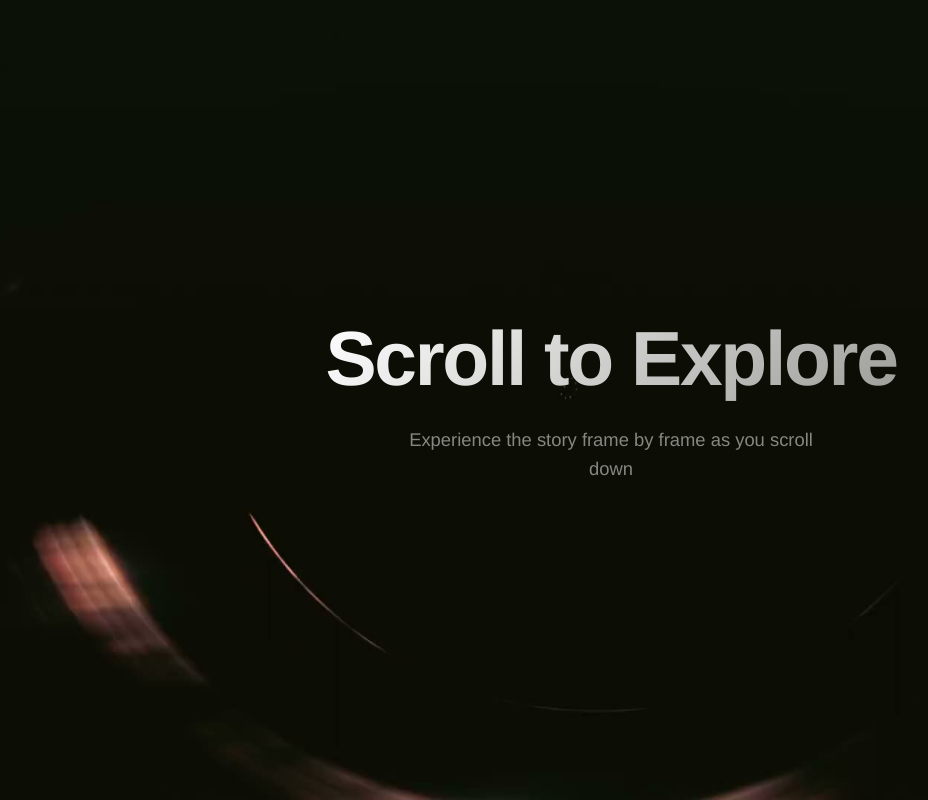
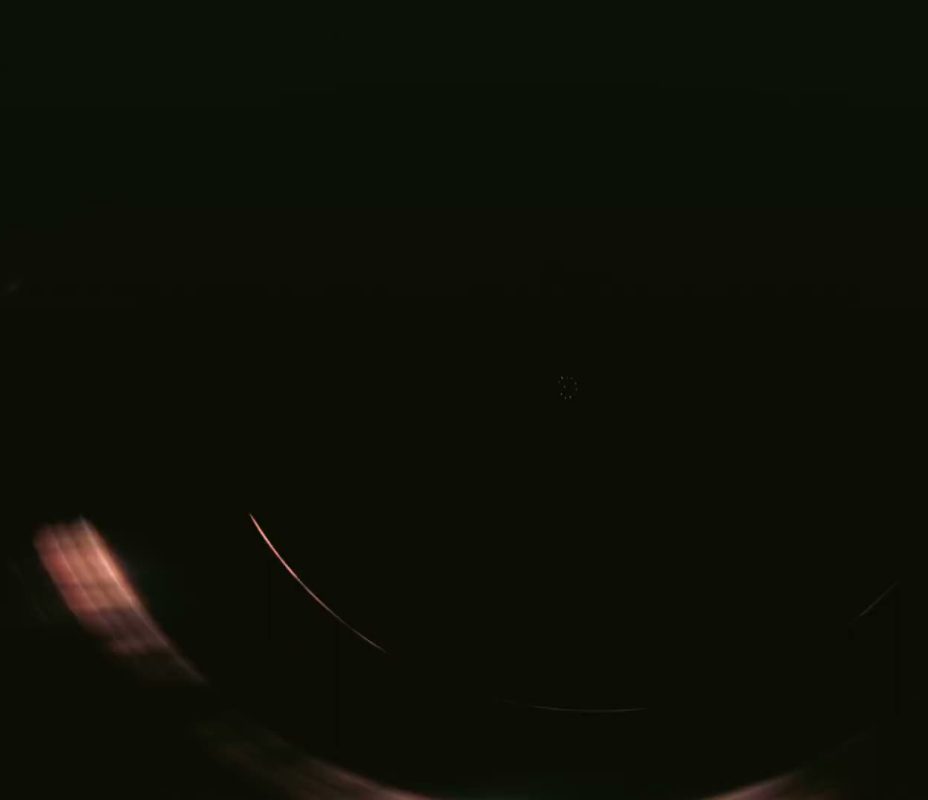
Before and after one commit to ManishRShetty/Scrollytelling-website, a Next.js app: page / in a window 1280 px wide. Shown: the top 800 px of the page, without its empty margins (29-957 px from the left). Built offline with nearby package versions, Linux system fonts and the light colour scheme; a web font is replaced by a local one.

Commit message:
feat: Implement initial scrollytelling page with scroll-driven section opacity and video background.

```diff
--- a/app/page.tsx
+++ b/app/page.tsx
@@ -1,78 +1,73 @@
 "use client";
 
-import { useEffect, useRef } from "react";
+import { useEffect, useState } from "react";
 import ScrollVideo from "./components/ScrollVideo";
 
-function useFadeIn() {
-  const ref = useRef<HTMLElement | null>(null);
-
-  useEffect(() => {
-    const el = ref.current;
-    if (!el) return;
-
-    const observer = new IntersectionObserver(
-      ([entry]) => {
-        if (entry.isIntersecting) {
-          el.style.opacity = "1";
-          el.style.transform = "translateY(0)";
-          el.style.filter = "blur(0px)";
-          observer.unobserve(el);
-        }
-      },
-      { threshold: 0.25 }
-    );
-
-    observer.observe(el);
-    return () => observer.disconnect();
-  }, []);
-
-  return ref;
+/** Maps scroll progress [0–1] to opacity using enter/peak/exit/leave thresholds */
+function calcOpacity(
+  p: number,
+  enter: number,
+  peak: number,
+  exit: number,
+  leave: number
+): number {
+  if (p < enter) return 0;
+  if (p < peak) return (p - enter) / (peak - enter);
+  if (p < exit) return 1;
+  if (p < leave) return 1 - (p - exit) / (leave - exit);
+  return 0;
 }
 
-const fadeStyle: React.CSSProperties = {
-  opacity: 0,
-  transform: "translateY(28px)",
-  filter: "blur(8px)",
-  transition:
-    "opacity 0.9s cubic-bezier(0.25, 0.46, 0.45, 0.94), transform 0.9s cubic-bezier(0.25, 0.46, 0.45, 0.94), filter 0.9s cubic-bezier(0.25, 0.46, 0.45, 0.94)",
-};
-
-const fadeStyleDelayed: React.CSSProperties = {
-  ...fadeStyle,
-  transitionDelay: "0.15s",
+const fixedSection: React.CSSProperties = {
+  position: "absolute",
+  inset: 0,
+  display: "flex",
+  flexDirection: "column",
+  alignItems: "center",
+  justifyContent: "center",
+  textAlign: "center",
+  padding: "0 2rem",
+  transition: "opacity 0.6s cubic-bezier(0.25, 0.46, 0.45, 0.94)",
 };
 
 export default function Home() {
-  const heroH1 = useFadeIn();
-  const heroP = useFadeIn();
-  const heroScroll = useFadeIn();
+  const [scroll, setScroll] = useState(0);
 
-  const midP = useFadeIn();
+  useEffect(() => {
+    const onScroll = () => {
+      const maxScroll =
+        document.documentElement.scrollHeight - window.innerHeight;
+      setScroll(maxScroll > 0 ? Math.min(window.scrollY / maxScroll, 1) : 0);
+    };
+    window.addEventListener("scroll", onScroll, { passive: true });
+    return () => window.removeEventListener("scroll", onScroll);
+  }, []);
 
-  const endH2 = useFadeIn();
-  const endP = useFadeIn();
+  // Each section's visible scroll window (0–1)
+  const heroOpacity = calcOpacity(scroll, 0, 0.04, 0.26, 0.33);
+  const midOpacity = calcOpacity(scroll, 0.33, 0.37, 0.62, 0.68);
+  const endOpacity = calcOpacity(scroll, 0.68, 0.72, 0.92, 1.0);
 
   return (
     <>
       <ScrollVideo />
 
-      <div style={{ position: "relative", zIndex: 1 }}>
-        {/* ——— Section 1: Hero ——— */}
-        <section
-          style={{
-            height: "100vh",
-            display: "flex",
-            flexDirection: "column",
-            alignItems: "center",
-            justifyContent: "center",
-            textAlign: "center",
-            padding: "0 2rem",
-          }}
-        >
+      {/* Tall spacer drives scroll length */}
+      <div style={{ height: "400vh" }} />
+
+      {/* Fixed overlay — all sections live here */}
+      <div
+        style={{
+          position: "fixed",
+          inset: 0,
+          zIndex: 10,
+          pointerEvents: "none",
+        }}
+      >
+        {/* ——— Hero ——— */}
+        <section style={{ ...fixedSection, opacity: heroOpacity }}>
           <h1
-            ref={heroH1 as React.RefObject<HTMLHeadingElement>}
             style={{
-              ...fadeStyle,
               fontSize: "clamp(2.5rem, 6vw, 5rem)",
               fontWeight: 700,
               letterSpacing: "-0.03em",
@@ -86,9 +81,7 @@ export default function Home() {
             Scroll to Explore
           </h1>
           <p
-            ref={heroP as React.RefObject<HTMLParagraphElement>}
             style={{
-              ...fadeStyleDelayed,
               marginTop: "1.5rem",
               fontSize: "1.15rem",
               fontWeight: 300,
@@ -102,9 +95,7 @@ export default function Home() {
 
           {/* Scroll indicator */}
           <div
-            ref={heroScroll as React.RefObject<HTMLDivElement>}
             style={{
-              ...{ ...fadeStyle, transitionDelay: "0.3s" },
               position: "absolute",
               bottom: "3rem",
               display: "flex",
@@ -124,53 +115,22 @@ export default function Home() {
             >
               Scroll
             </span>
-            <svg
-              width="20"
-              height="28"
-              viewBox="0 0 20 28"
-              fill="none"
-              style={{ opacity: 0.3 }}
-            >
-              <rect
-                x="1"
-                y="1"
-                width="18"
-                height="26"
-                rx="9"
-                stroke="white"
-                strokeWidth="1.5"
-              />
+            <svg width="20" height="28" viewBox="0 0 20 28" fill="none" style={{ opacity: 0.3 }}>
+              <rect x="1" y="1" width="18" height="26" rx="9" stroke="white" strokeWidth="1.5" />
               <circle cx="10" cy="8" r="2.5" fill="white">
-                <animate
-                  attributeName="cy"
-                  values="8;18;8"
-                  dur="2s"
-                  repeatCount="indefinite"
-                />
+                <animate attributeName="cy" values="8;18;8" dur="2s" repeatCount="indefinite" />
               </circle>
             </svg>
           </div>
         </section>
 
-        {/* ——— Section 2: Mid-scroll text ——— */}
-        <section
-          style={{
-            height: "100vh",
-            display: "flex",
-            flexDirection: "column",
-            alignItems: "center",
-            justifyContent: "center",
-            textAlign: "center",
-            padding: "0 2rem",
-          }}
-        >
+        {/* ——— Mid ——— */}
+        <section style={{ ...fixedSection, opacity: midOpacity }}>
           <p
-            ref={midP as React.RefObject<HTMLParagraphElement>}
             style={{
-              ...fadeStyle,
               fontSize: "clamp(1.4rem, 3vw, 2.2rem)",
               fontWeight: 300,
-              color: "rgba(255,255,255,0.7)",
+              color: "rgba(255,255,255,0.75)",
               maxWidth: "560px",
               lineHeight: 1.5,
               letterSpacing: "-0.01em",
@@ -184,22 +144,10 @@ export default function Home() {
           </p>
         </section>
 
-        {/* ——— Section 3: End ——— */}
-        <section
-          style={{
-            height: "100vh",
-            display: "flex",
-            flexDirection: "column",
-            alignItems: "center",
-            justifyContent: "center",
-            textAlign: "center",
-            padding: "0 2rem",
-          }}
-        >
+        {/* ——— End ——— */}
+        <section style={{ ...fixedSection, opacity: endOpacity }}>
           <h2
-            ref={endH2 as React.RefObject<HTMLHeadingElement>}
             style={{
-              ...fadeStyle,
               fontSize: "clamp(2rem, 5vw, 4rem)",
               fontWeight: 700,
               letterSpacing: "-0.03em",
@@ -209,9 +157,7 @@ export default function Home() {
             The Black Hole.
           </h2>
           <p
-            ref={endP as React.RefObject<HTMLParagraphElement>}
             style={{
-              ...fadeStyleDelayed,
               marginTop: "1rem",
               fontSize: "1rem",
               color: "rgba(255,255,255,0.4)",
@@ -223,11 +169,10 @@ export default function Home() {
         </section>
       </div>
 
-      {/* Keyframes */}
       <style>{`
         @keyframes bounce {
           0%, 100% { transform: translateY(0); }
-          50% { transform: translateY(8px); }
+          50%       { transform: translateY(8px); }
         }
       `}</style>
     </>
```
